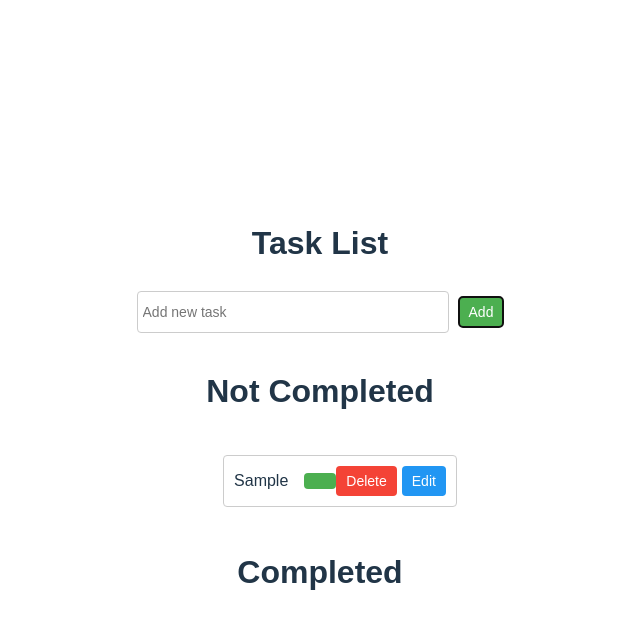
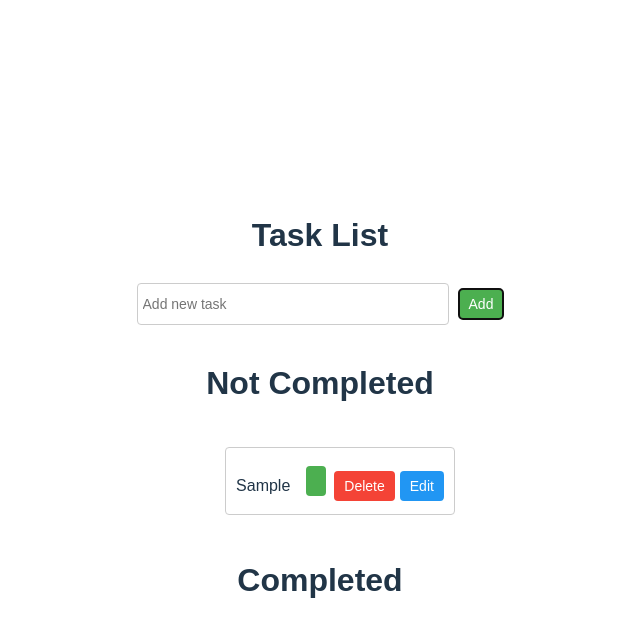
Before and after one commit to Kiblines/To-do-list-lines, a React (Vite) app: page / in a window 1280 px wide. Both pictures are taken after typing "Sample" into the empty fields and a click on the button "Add". Shown: the top 636 px of the page, without its empty margins (320-960 px from the left). Built offline with nearby package versions, Linux system fonts and the light colour scheme.

Commit message:
Moins moche

```diff
--- a/src/components/TaskItem.jsx
+++ b/src/components/TaskItem.jsx
@@ -1,5 +1,7 @@
 import styled from "styled-components";
 import { useState } from "react";
+
+const TaskCard = styled.div``;
 
 const ListItem = styled.li`
   display: flex;
@@ -45,9 +47,11 @@ const CompleteButton = styled.button`
   border-radius: 4px;
   cursor: pointer;
   color: #fff;
-  font-size: 16px;
-  padding: 8px 16px;
-  margin-left: 8px;
+  font-size: 14px;
+  height: 30px;
+  padding: 5px 10px;
+
+  margin: 8px;
   transition: background-color 0.3s ease;
 
   &:hover {
@@ -102,6 +106,7 @@ const TaskItem = (props) => {
         </>
       ) : (
         <>
+          <TaskCard>
             <TaskName>{props.task.name}</TaskName>
             <CompleteButton
               completed={props.task.isCompleted}
@@ -111,6 +116,7 @@ const TaskItem = (props) => {
             </CompleteButton>
             <DeleteButton onClick={handleDelete}>Delete</DeleteButton>
             <EditButton onClick={handleEdit}>Edit</EditButton>
+          </TaskCard>
         </>
       )}
     </ListItem>
--- a/src/pages/TodoListPage.jsx
+++ b/src/pages/TodoListPage.jsx
@@ -27,6 +27,7 @@ const CompletedList = styled.ul`
   display: flex;
   justify-content: space-between;
   flex-direction: column;
+  gap: 8px;
   margin-bottom: 10px; /* Ajoute une marge en bas pour espacer les éléments */
 `;
 const NotCompletedList = styled.ul`
```
Lines whose indentation alone changed are shown as unchanged.
